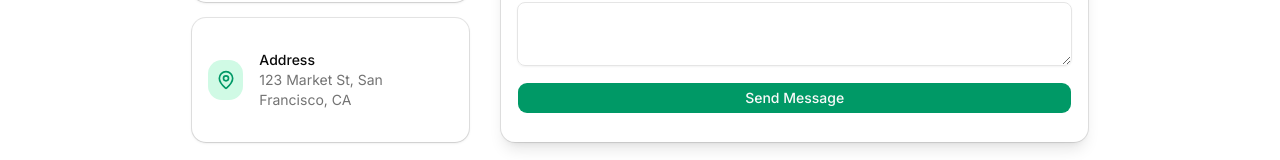
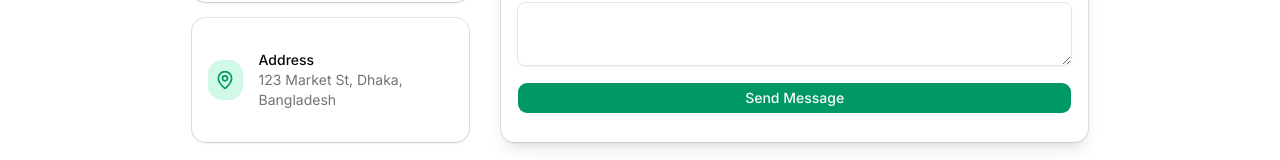
Before and after one commit to mahafujriyan/rentnest-frontend, a Next.js app: page /contact in a window 1280 px wide. Shown: the part 471-631 px from the top of the page. Built offline with nearby package versions, Linux system fonts and the light colour scheme; no server answers.

Commit message:
fix: update contact information in ContactPage component

```diff
--- a/src/app/contact/page.tsx
+++ b/src/app/contact/page.tsx
@@ -44,8 +44,8 @@ export default function ContactPage() {
             <div className="space-y-4">
               {[
                 { icon: Mail, label: "Email", value: "support@rentnest.com" },
-                { icon: Phone, label: "Phone", value: "+1 (555) 123-4567" },
-                { icon: MapPin, label: "Address", value: "123 Market St, San Francisco, CA" },
+                { icon: Phone, label: "Phone", value: "+880 1823-854567" },
+                { icon: MapPin, label: "Address", value: "123 Market St, Dhaka, Bangladesh" },
               ].map(({ icon: Icon, label, value }) => (
                 <Card key={label} className="border-0 shadow-sm">
                   <CardContent className="flex items-center gap-4 p-4">
```
